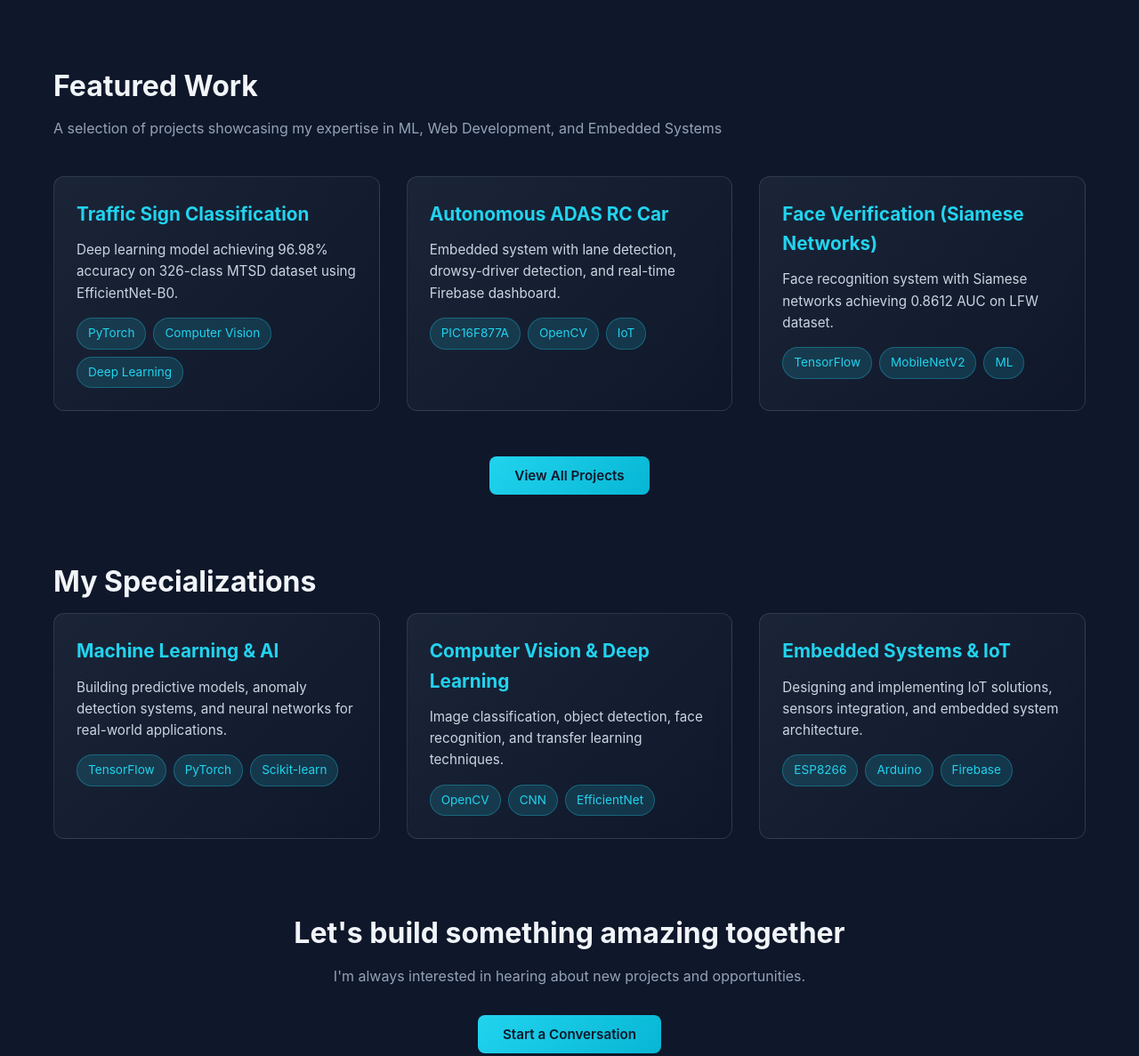
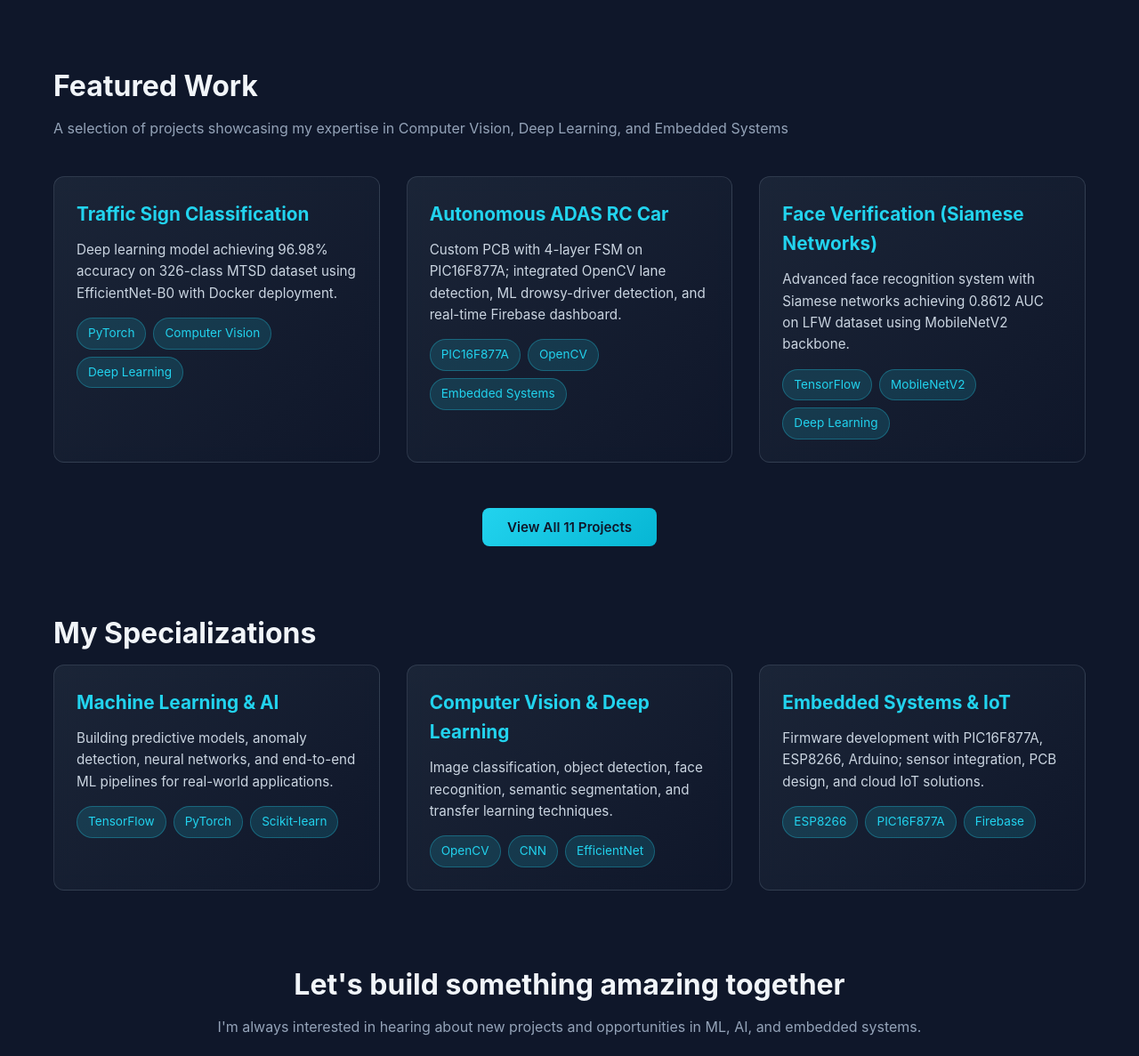
Before and after one commit to A7medSala71/AhmedSalah.github.io, a plain HTML site: page index.html in a window 1280 px wide. Shown: the part 880-2067 px from the top of the page at 89% size. Drawn offline with Linux system fonts and the light colour scheme; a script that the page names is missing.

Commit message:
Complete hero section text and update stats and descriptions

```diff
--- a/index.html
+++ b/index.html
@@ -25,8 +25,8 @@
     <div class="container" style="display: contents;">
       <div class="hero-content">
         <h1>Crafting intelligent <span class="highlight">solutions</span> through code and AI.</h1>
-        <p class="subtitle">I'm a Computer Engineering student specializing in Machine Learning, AI, and Full-Stack Development. I build predictive models, web applications, and IoT solutions that[...]
-        <p class="tagline">Currently exploring opportunities in ML/AI research and full-stack engineering.</p>
+        <p class="subtitle">I'm a Computer Engineering student at Zewail City (GPA 3.56) specializing in Machine Learning, Computer Vision, and Embedded Systems. I build deep learning pipelines, IoT/firmware solutions, and full-stack web applications.</p>
+        <p class="tagline">Currently exploring opportunities in ML/AI Research, Computer Vision, or Embedded Engineering.</p>
 
         <div class="quick-links">
           <a href="https://drive.google.com/uc?export=download&id=1A1VND-ngJ1MoRCK3MmwEmYrYAMbUNBEX" download class="btn btn-primary">Download Resume</a>
@@ -36,7 +36,7 @@
 
       <div class="hero-stats">
         <div class="stat-card">
-          <h3>7+</h3>
+          <h3>11+</h3>
           <p>Projects Completed</p>
         </div>
         <div class="stat-card">
@@ -44,7 +44,7 @@
           <p>Certifications</p>
         </div>
         <div class="stat-card">
-          <h3>3</h3>
+          <h3>6</h3>
           <p>Specializations</p>
         </div>
       </div>
@@ -55,12 +55,12 @@
   <section class="featured-section">
     <div class="container">
       <h2>Featured Work</h2>
-      <p class="subtitle">A selection of projects showcasing my expertise in ML, Web Development, and Embedded Systems</p>
+      <p class="subtitle">A selection of projects showcasing my expertise in Computer Vision, Deep Learning, and Embedded Systems</p>
 
       <div class="featured-grid">
         <div class="project-card">
           <h3>Traffic Sign Classification</h3>
-          <p>Deep learning model achieving 96.98% accuracy on 326-class MTSD dataset using EfficientNet-B0.</p>
+          <p>Deep learning model achieving 96.98% accuracy on 326-class MTSD dataset using EfficientNet-B0 with Docker deployment.</p>
           <div class="project-tags">
             <span class="tag">PyTorch</span>
             <span class="tag">Computer Vision</span>
@@ -70,27 +70,27 @@
 
         <div class="project-card">
           <h3>Autonomous ADAS RC Car</h3>
-          <p>Embedded system with lane detection, drowsy-driver detection, and real-time Firebase dashboard.</p>
+          <p>Custom PCB with 4-layer FSM on PIC16F877A; integrated OpenCV lane detection, ML drowsy-driver detection, and real-time Firebase dashboard.</p>
           <div class="project-tags">
             <span class="tag">PIC16F877A</span>
             <span class="tag">OpenCV</span>
-            <span class="tag">IoT</span>
+            <span class="tag">Embedded Systems</span>
           </div>
         </div>
 
         <div class="project-card">
           <h3>Face Verification (Siamese Networks)</h3>
-          <p>Face recognition system with Siamese networks achieving 0.8612 AUC on LFW dataset.</p>
+          <p>Advanced face recognition system with Siamese networks achieving 0.8612 AUC on LFW dataset using MobileNetV2 backbone.</p>
           <div class="project-tags">
             <span class="tag">TensorFlow</span>
             <span class="tag">MobileNetV2</span>
-            <span class="tag">ML</span>
+            <span class="tag">Deep Learning</span>
           </div>
         </div>
       </div>
 
       <div style="text-align: center; margin-top: 50px;">
-        <a href="projects.html" class="btn btn-primary">View All Projects</a>
+        <a href="projects.html" class="btn btn-primary">View All 11 Projects</a>
       </div>
     </div>
   </section>
@@ -103,7 +103,7 @@
       <div class="featured-grid">
         <div class="project-card">
           <h3>Machine Learning & AI</h3>
-          <p>Building predictive models, anomaly detection systems, and neural networks for real-world applications.</p>
+          <p>Building predictive models, anomaly detection, neural networks, and end-to-end ML pipelines for real-world applications.</p>
           <div class="project-tags">
             <span class="tag">TensorFlow</span>
             <span class="tag">PyTorch</span>
@@ -113,7 +113,7 @@
 
         <div class="project-card">
           <h3>Computer Vision & Deep Learning</h3>
-          <p>Image classification, object detection, face recognition, and transfer learning techniques.</p>
+          <p>Image classification, object detection, face recognition, semantic segmentation, and transfer learning techniques.</p>
           <div class="project-tags">
             <span class="tag">OpenCV</span>
             <span class="tag">CNN</span>
@@ -123,10 +123,10 @@
 
         <div class="project-card">
           <h3>Embedded Systems & IoT</h3>
-          <p>Designing and implementing IoT solutions, sensors integration, and embedded system architecture.</p>
+          <p>Firmware development with PIC16F877A, ESP8266, Arduino; sensor integration, PCB design, and cloud IoT solutions.</p>
           <div class="project-tags">
             <span class="tag">ESP8266</span>
-            <span class="tag">Arduino</span>
+            <span class="tag">PIC16F877A</span>
             <span class="tag">Firebase</span>
           </div>
         </div>
@@ -138,7 +138,7 @@
   <section class="featured-section">
     <div class="container" style="text-align: center;">
       <h2>Let's build something amazing together</h2>
-      <p class="subtitle">I'm always interested in hearing about new projects and opportunities.</p>
+      <p class="subtitle">I'm always interested in hearing about new projects and opportunities in ML, AI, and embedded systems.</p>
       <a href="contact.html" class="btn btn-primary">Start a Conversation</a>
     </div>
   </section>
```
